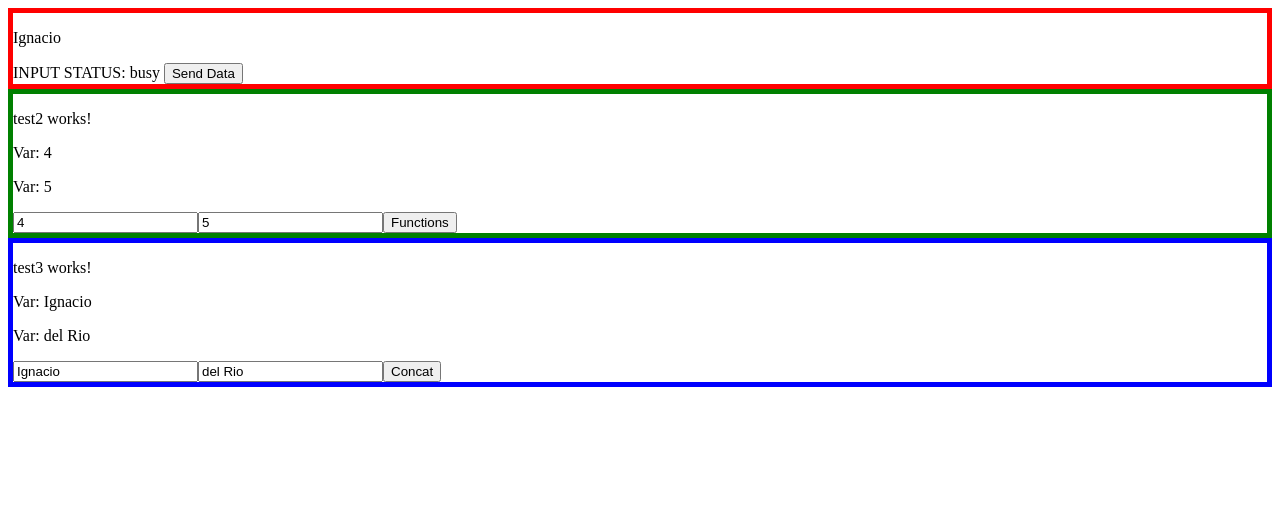
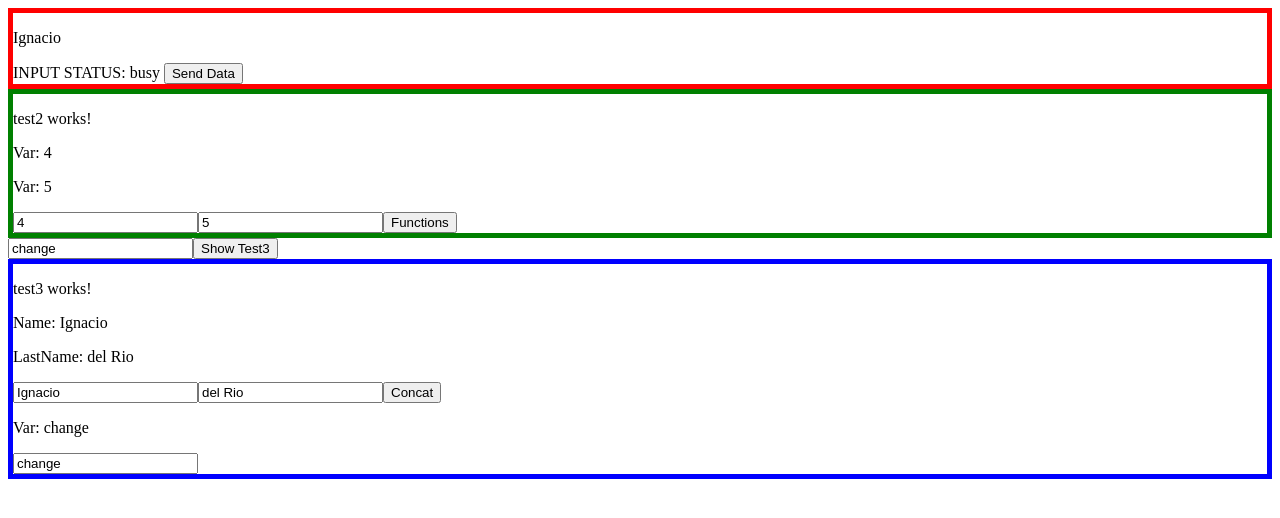
Before and after one commit to IDRZ0/Angular, an Angular app: page / in a window 1280 px wide. Shown: the top 518 px of the page. Built offline with nearby package versions, Linux system fonts and the light colour scheme.

Commit message:
10/08/21 lifecycle expamle test3

```diff
--- a/src/app/app.component.html
+++ b/src/app/app.component.html
@@ -2,4 +2,10 @@
 </ignacio>
 <test2 name="Ignacio" lastName="del Rio" (sendData)="printNames($event)">
 </test2>
-<test3></test3>
+<div>
+    <input type="text" [(ngModel)]="varCh">
+    <button (click)="varBool = !varBool">Show Test3</button>
+    <div *ngIf="varBool">
+        <test3 [myvar]="varCh"></test3>
+    </div>
+</div>
--- a/src/app/app.component.ts
+++ b/src/app/app.component.ts
@@ -8,6 +8,8 @@ import { Component } from '@angular/core';
 export class AppComponent {
   title = 'Proyecto';
   myStatus = "busy";
+  varCh = "change";
+  varBool = true;
 
   constructor() {
     const testMap = [1, 2, 3, 4, 5, 6].map(item => item * 2);
--- a/src/app/test3/test3.component.html
+++ b/src/app/test3/test3.component.html
@@ -1,8 +1,11 @@
 <div style="border: 5px blue solid;">
     <p>test3 works!</p>
-    <p>Var: {{name}}</p>
-    <p>Var: {{lastName}}</p>
+    <p>Name: {{name}}</p>
+    <p>LastName: {{lastName}}</p>
     <input type="text" [(ngModel)]="name">
     <input type="text" [(ngModel)]="lastName">
     <button (click)="test0($event)">Concat</button>
+    <br>
+    <p>Var: {{myvar}}</p>
+    <input type="text" [(ngModel)]="myvar">
 </div>
--- a/src/app/test3/test3.component.ts
+++ b/src/app/test3/test3.component.ts
@@ -1,16 +1,53 @@
-import { Component } from '@angular/core';
+import { AfterViewInit } from '@angular/core';
+import { AfterContentChecked, AfterContentInit, AfterViewChecked, Component, DoCheck, Input, OnChanges, OnDestroy, OnInit } from '@angular/core';
 
 @Component({
   selector: 'test3',
   templateUrl: './test3.component.html',
   styleUrls: ['./test3.component.scss']
 })
-export class Test3Component {
+export class Test3Component implements OnInit, OnChanges, DoCheck, OnDestroy, AfterContentChecked, AfterContentInit, AfterViewChecked, AfterViewInit {
 
   name = "Ignacio";
   lastName = "del Rio";
 
-  constructor() { }
+  @Input() myvar: string = "";
+
+  constructor() {
+    console.log("Contructor");
+  }
+
+  ngOnInit() {
+    console.log("Init");
+  }
+
+  ngOnChanges(changes: any) {
+    console.log("Changes: ", changes);
+  }
+
+  ngDoCheck() {
+    console.log("Check");
+  }
+
+  ngAfterContentInit() {
+    console.log("Content Init")
+  }
+
+  ngAfterContentChecked() {
+    console.log("Content Check")
+  }
+
+  ngAfterViewInit() {
+    console.log("View Init")
+  }
+
+  ngAfterViewChecked() {
+    console.log("View Check")
+  }
+
+  ngOnDestroy() {
+    console.log("Destroy");
+  }
 
   test0(event: any) {
     console.log("Nombre: ", this.name + ' ' + this.lastName);
```
